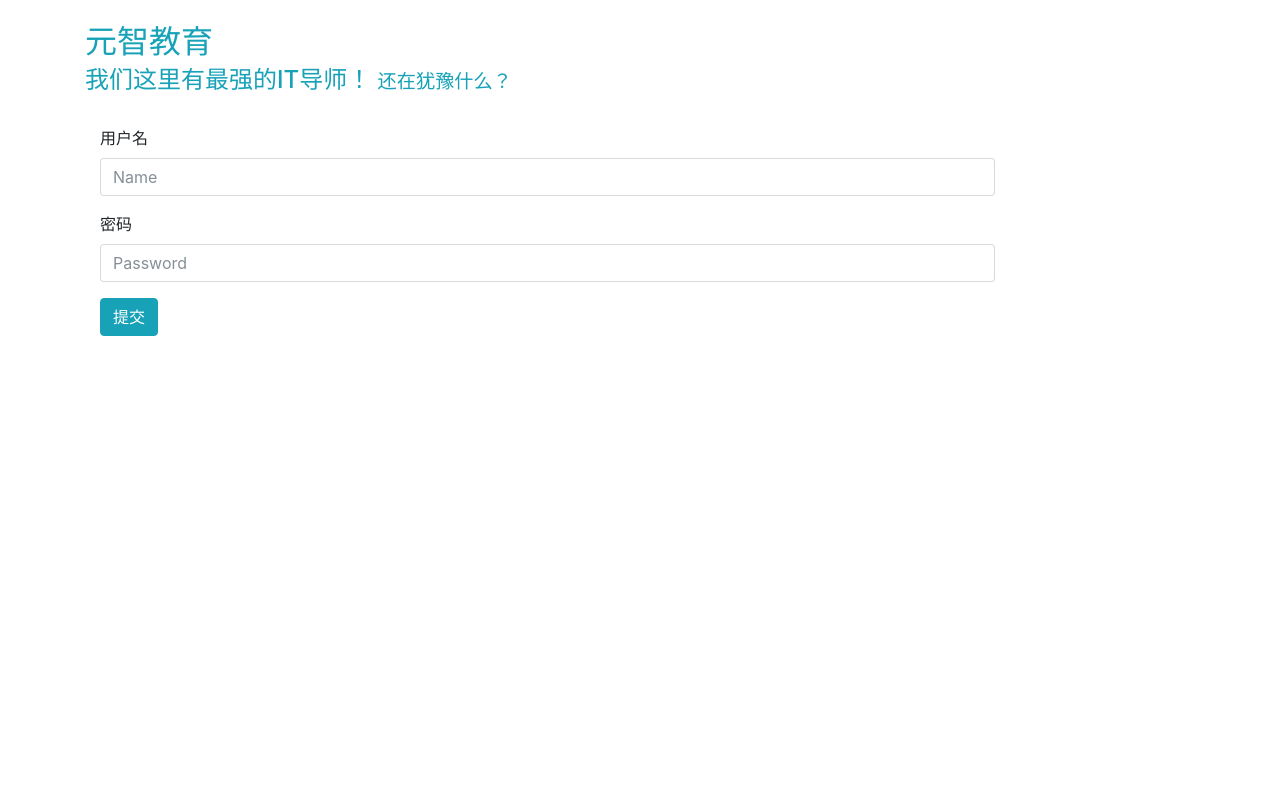
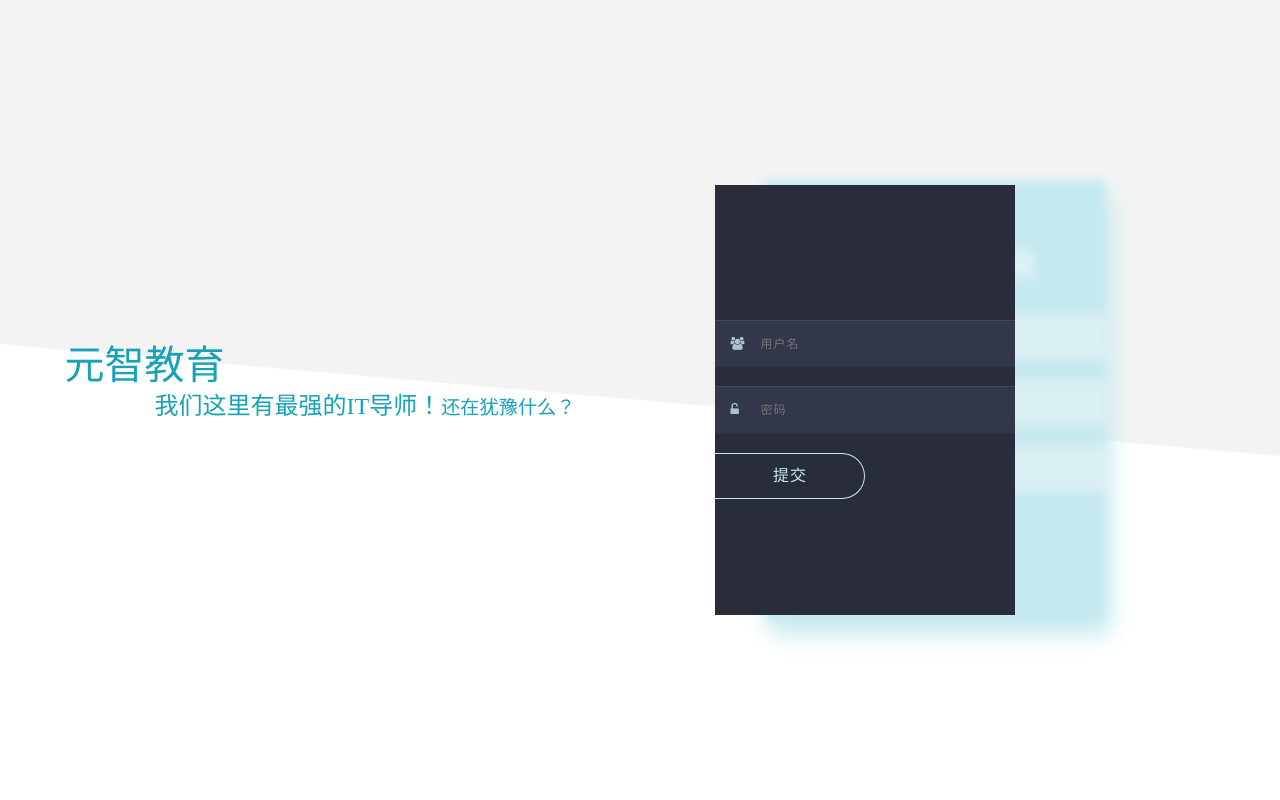
Before and after one commit to kechunlinbot/EducationPlatform, a Django app: page /register_stu/ in a window 1280 px wide. Run offline with Django 3.2, Linux system fonts and the light colour scheme; parts of the project's set-up code (start-up, migrations or seed data) failed here and were passed over; some libraries are stand-ins or nearby versions.

Commit message:
注册信息更新

```diff
--- /dev/null
+++ b/static/css/register_info_all.css
@@ -0,0 +1,469 @@
+@import url("https://fonts.googleapis.com/css?family=Lato:100,300,400");
+@import url("https://maxcdn.bootstrapcdn.com/font-awesome/4.7.0/css/font-awesome.min.css");
+
+.login .group input[type="text"], .login .group input[type="password"] {
+    width: 100%;
+    border: none;
+    color: #aaabb0;
+    padding: 14px 10px 14px 45px;
+    margin-top: 20px;
+    background: #33374a;
+    z-index: 2;
+    font-family: "Lato", sans-serif;
+    font-size: 12px;
+    letter-spacing: 1px;
+    position: relative;
+}
+.login .group input[type="text"]:focus + label::before, .login .group input[type="password"]:focus + label::before {
+    width: 100%;
+}
+
+.register .group input[type="text"], .register .group input[type="password"] {
+    width: 100%;
+    border: none;
+    color: #ffffff;
+    padding: 14px 10px 14px 45px;
+    margin-top: 20px;
+    background: #daeff2;
+    z-index: 2;
+    font-family: "Lato", sans-serif;
+    font-weight: 300;
+    font-size: 12px;
+    letter-spacing: 1px;
+    position: relative;
+}
+.register .group input[type="text"]::-webkit-input-placeholder, .register .group input[type="password"]::-webkit-input-placeholder {
+    color: #ffffff;
+}
+.register .group input[type="text"]:-ms-input-placeholder, .register .group input[type="password"]:-ms-input-placeholder {
+    color: #ffffff;
+}
+.register .group input[type="text"]::-ms-input-placeholder, .register .group input[type="password"]::-ms-input-placeholder {
+    color: #ffffff;
+}
+.register .group input[type="text"]::placeholder, .register .group input[type="password"]::placeholder {
+    color: #ffffff;
+}
+.register .group input[type="text"]:focus + label::before, .register .group input[type="password"]:focus + label::before {
+    width: 100%;
+}
+
+.panel .login input[type="submit"], .panel .register input[type="submit"] {
+    -ms-flex-item-align: start;
+    align-self: flex-start;
+    margin-top: 20px;
+    padding: 10px 0;
+    width: 150px;
+    background: transparent;
+    border-radius: 0 50px 50px 0;
+    border-left: none !important;
+    letter-spacing: 1px;
+    cursor: pointer;
+}
+
+@-webkit-keyframes loginOpen {
+    0% {
+        -webkit-transform: translateX(140px);
+        transform: translateX(140px);
+    }
+    50% {
+        -webkit-transform: translateX(-145px);
+        transform: translateX(-145px);
+    }
+    100% {
+        -webkit-transform: translateX(140px);
+        transform: translateX(140px);
+        z-index: -1;
+    }
+}
+
+@keyframes loginOpen {
+    0% {
+        -webkit-transform: translateX(140px);
+        transform: translateX(140px);
+    }
+    50% {
+        -webkit-transform: translateX(-145px);
+        transform: translateX(-145px);
+    }
+    100% {
+        -webkit-transform: translateX(140px);
+        transform: translateX(140px);
+        z-index: -1;
+    }
+}
+@-webkit-keyframes registerOpen {
+    0% {
+        -webkit-transform: translateX(-140px);
+        transform: translateX(-140px);
+    }
+    50% {
+        -webkit-transform: translateX(145px);
+        transform: translateX(145px);
+    }
+    100% {
+        -webkit-transform: translateX(-140px);
+        transform: translateX(-140px);
+    }
+}
+@keyframes registerOpen {
+    0% {
+        -webkit-transform: translateX(-140px);
+        transform: translateX(-140px);
+    }
+    50% {
+        -webkit-transform: translateX(145px);
+        transform: translateX(145px);
+    }
+    100% {
+        -webkit-transform: translateX(-140px);
+        transform: translateX(-140px);
+    }
+}
+@-webkit-keyframes loginClose {
+    0% {
+        -webkit-transform: translateX(140px);
+        transform: translateX(140px);
+        z-index: -1;
+    }
+    50% {
+        -webkit-transform: translateX(-145px);
+        transform: translateX(-145px);
+    }
+    100% {
+        -webkit-transform: translateX(140px);
+        transform: translateX(140px);
+        z-index: 1;
+    }
+}
+@keyframes loginClose {
+    0% {
+        -webkit-transform: translateX(140px);
+        transform: translateX(140px);
+        z-index: -1;
+    }
+    50% {
+        -webkit-transform: translateX(-145px);
+        transform: translateX(-145px);
+    }
+    100% {
+        -webkit-transform: translateX(140px);
+        transform: translateX(140px);
+        z-index: 1;
+    }
+}
+@-webkit-keyframes registerClose {
+    0% {
+        -webkit-transform: translateX(-140px);
+        transform: translateX(-140px);
+    }
+    50% {
+        -webkit-transform: translateX(145px);
+        transform: translateX(145px);
+    }
+    100% {
+        -webkit-transform: translateX(-140px);
+        transform: translateX(-140px);
+    }
+}
+@keyframes registerClose {
+    0% {
+        -webkit-transform: translateX(-140px);
+        transform: translateX(-140px);
+    }
+    50% {
+        -webkit-transform: translateX(145px);
+        transform: translateX(145px);
+    }
+    100% {
+        -webkit-transform: translateX(-140px);
+        transform: translateX(-140px);
+    }
+}
+* {
+    -webkit-box-sizing: border-box;
+    box-sizing: border-box;
+}
+
+input {
+    outline: none;
+}
+
+body {
+    display: -webkit-box;
+    display: -ms-flexbox;
+    display: flex;
+    -webkit-box-pack: center;
+    -ms-flex-pack: center;
+    justify-content: center;
+    -webkit-box-align: center;
+    -ms-flex-align: center;
+    align-items: center;
+    height: 100vh;
+    font-family: "华文细黑";
+    color: #aaabb0;
+}
+
+.bg {
+    width: 100%;
+    height: 50vh;
+    background: #f3f3f3;
+    position: absolute;
+    top: -80px;
+    left: 0;
+    padding-bottom: 80px;
+    -webkit-box-sizing: initial;
+    box-sizing: initial;
+    z-index: -1;
+    -webkit-transform: skewY(5deg);
+    transform: skewY(5deg);
+}
+
+.panel {
+    width: 640px;
+    height: auto;
+    display: -webkit-box;
+    display: -ms-flexbox;
+    display: flex;
+    -webkit-box-pack: center;
+    -ms-flex-pack: center;
+    justify-content: center;
+    -webkit-box-align: center;
+    -ms-flex-align: center;
+    align-items: center;
+}
+.panel .login {
+    width: 350px;
+    height: 430px;
+    background: #292c3b;
+    display: -webkit-box;
+    display: -ms-flexbox;
+    display: flex;
+    -webkit-box-pack: center;
+    -ms-flex-pack: center;
+    justify-content: center;
+    -webkit-box-align: center;
+    -ms-flex-align: center;
+    align-items: center;
+    -webkit-box-orient: vertical;
+    -webkit-box-direction: normal;
+    -ms-flex-direction: column;
+    flex-direction: column;
+    -webkit-transform: translateX(140px);
+    transform: translateX(140px);
+    position: relative;
+    z-index: 1;
+    -webkit-transition: -webkit-filter .5s;
+    transition: -webkit-filter .5s;
+    transition: filter .5s;
+    transition: filter .5s, -webkit-filter .5s;
+}
+.panel .login input[type="submit"] {
+    border: #c4e9ee solid 1px;
+    color: #c4e9ee;
+}
+.panel .register {
+    -webkit-transform: translateX(-110px);
+    transform: translateX(-110px);
+    position: relative;
+}
+.panel .register .button-open, .panel .register .button-close {
+    position: absolute;
+    width: 20px;
+    height: 20px;
+    top: 15px;
+    right: 15px;
+    cursor: pointer;
+    -webkit-transition: -webkit-transform .4s;
+    transition: -webkit-transform .4s;
+    transition: transform .4s;
+    transition: transform .4s, -webkit-transform .4s;
+    z-index: 9;
+}
+.panel .register .button-open::before, .panel .register .button-close::before {
+    content: '';
+    position: absolute;
+    width: 2px;
+    height: 100%;
+    background: #ffffff;
+    left: 10px;
+}
+.panel .register .button-open::after, .panel .register .button-close::after {
+    content: '';
+    position: absolute;
+    width: 2px;
+    height: 100%;
+    background: #ffffff;
+    left: 10px;
+    -webkit-transform: rotate(90deg);
+    transform: rotate(90deg);
+}
+.panel .register .inner {
+    -webkit-filter: blur(5px);
+    filter: blur(5px);
+    background: #c4e9ee;
+    -webkit-box-shadow: 5px 14px 20px 0 #c4e9ee;
+    box-shadow: 5px 14px 20px 0 #c4e9ee;
+    width: 100%;
+    width: 340px;
+    height: 440px;
+    display: -webkit-box;
+    display: -ms-flexbox;
+    display: flex;
+    -webkit-box-pack: center;
+    -ms-flex-pack: center;
+    justify-content: center;
+    -webkit-box-align: center;
+    -ms-flex-align: center;
+    align-items: center;
+    -webkit-box-orient: vertical;
+    -webkit-box-direction: normal;
+    -ms-flex-direction: column;
+    flex-direction: column;
+    -webkit-transition: -webkit-filter .5s;
+    transition: -webkit-filter .5s;
+    transition: filter .5s;
+    transition: filter .5s, -webkit-filter .5s;
+}
+.panel .register input[type="submit"] {
+    border: #ffffff solid 1px;
+    color: #ffffff;
+}
+
+.register h1 {
+    text-align: center;
+    font-weight: 100;
+    letter-spacing: 2px;
+    margin-top: 0;
+    color: #ffffff;
+}
+
+.register .group {
+    width: 100%;
+    position: relative;
+}
+.register .group i {
+    color: #ffffff;
+    position: absolute;
+    top: 36px;
+    left: 15px;
+    z-index: 3;
+    font-size: 13px;
+    opacity: .8;
+}
+.register .group label {
+    display: block;
+    position: absolute;
+    width: 100%;
+    height: 45px;
+    z-index: 1;
+    background: #c4e9ee;
+    top: 19px;
+}
+.register .group label::before {
+    content: '';
+    position: absolute;
+    width: 0;
+    height: 100%;
+    background: #c4e9ee;
+    -webkit-transition: width .5s;
+    transition: width .5s;
+}
+
+.login h1 {
+    text-align: center;
+    font-weight: 100;
+    letter-spacing: 2px;
+    margin-top: 0;
+}
+
+.login .group {
+    position: relative;
+    width: 100%;
+}
+.login .group i {
+    color: #c4e9ee;
+    position: absolute;
+    top: 36px;
+    left: 15px;
+    z-index: 3;
+    font-size: 13px;
+    opacity: .8;
+}
+.login .group label {
+    display: block;
+    position: absolute;
+    width: 100%;
+    height: 45px;
+    z-index: 1;
+    background: #42475f;
+    top: 19px;
+}
+.login .group label::before {
+    content: '';
+    position: absolute;
+    width: 0;
+    height: 100%;
+    background: #c4e9ee;
+    -webkit-transition: width .5s;
+    transition: width .5s;
+}
+
+.button-close {
+    visibility: hidden;
+}
+
+input[id="switch-open"]:checked ~ .login {
+    -webkit-filter: blur(5px);
+    filter: blur(5px);
+    -webkit-animation: loginOpen forwards .8s;
+    animation: loginOpen forwards .8s;
+}
+input[id="switch-open"]:checked ~ .register {
+    -webkit-animation: registerOpen forwards .8s;
+    animation: registerOpen forwards .8s;
+}
+input[id="switch-open"]:checked ~ .register > .inner {
+    -webkit-filter: blur(0);
+    filter: blur(0);
+}
+input[id="switch-open"]:checked ~ .register .button-open {
+    visibility: hidden;
+    -webkit-transform: rotate(45deg);
+    transform: rotate(45deg);
+}
+input[id="switch-open"]:checked ~ .register .button-close {
+    visibility: visible;
+    -webkit-transform: rotate(45deg);
+    transform: rotate(45deg);
+}
+
+input[id="switch-close"]:checked ~ .login {
+    -webkit-animation: loginClose forwards .8s;
+    animation: loginClose forwards .8s;
+}
+input[id="switch-close"]:checked ~ .register {
+    -webkit-animation: registerClose forwards .8s;
+    animation: registerClose forwards .8s;
+}
+input[id="switch-close"]:checked ~ .register > .inner {
+    -webkit-filter: blur(5px);
+    filter: blur(5px);
+}
+
+input[type="radio"] {
+    display: none;
+}
+h1{
+    font-family:"华文细黑";
+    margin-top: -60px;
+}
+h4{
+    font-family:"华文细黑";
+    margin-top: 20px;
+    margin-left: -70px;
+}
+#warning{
+    display: none;
+    margin: 20px 0 0 0;
+}
--- a/templates/register_info_stu.html
+++ b/templates/register_info_stu.html
@@ -5,44 +5,59 @@
   <meta charset="utf-8">
   <meta name="viewport" content="width=device-width, initial-scale=1">
   <link rel="stylesheet" href="https://cdn.bootcss.com/bootstrap/4.0.0-beta/css/bootstrap.min.css">
+    <link rel="stylesheet" href="../static/css/register_info_all.css">
   <script src="https://cdn.bootcss.com/jquery/3.2.1/jquery.min.js"></script>
   <script src="https://cdn.bootcss.com/popper.js/1.12.5/umd/popper.min.js"></script>
   <script src="https://cdn.bootcss.com/bootstrap/4.0.0-beta/js/bootstrap.min.js"></script>
 </head>
 <body>
-<div class="container">
-    <br>
-    <h2 class="text-info">元智教育</h2>
-    <h4 class="text-info">我们这里有最强的IT导师！
-        <small>还在犹豫什么？</small>
-    </h4>
-    <br>
-    <form class="form-horizontal" action="{% url 'register_info_stu' %}" method="post">
-        <div class="form-group">
-            <label for="inputName" class="col-sm-2 control-label">
-                <a data-toggle="tooltip" data-placement="top" title="必须是英文名哦！">用户名</a>
-            </label>
-            <div class="col-sm-10">
-                <input type="text" class="form-control" id="inputName" name="name" placeholder="Name">
+    <div class="bg"></div>
+    <h1 class="text-info">元智教育</h1>
+    <h4 class="text-info">我们这里有最强的IT导师！<small>还在犹豫什么？</small></h4><br>
+<div class="panel">
+    <input type="radio" id="switch-open" name="switch"/>
+    <input type="radio" id="switch-close" name="switch"/>
+    <div class="login">
+
+        <div class="group"><i class="fa fa-users" aria-hidden="true"></i>
+            <input type="text" id="user" placeholder="用户名"/>
+            <label title="必须是英文名！"></label>
+        </div>
+        <div class="group"><i class="fa fa-unlock-alt" aria-hidden="true"></i>
+            <input type="password" id="password" placeholder="密码"/>
+            <label title="特殊字符只接受 _"></label>
+        </div>
+        <div id="warning">
+            <p>请输入正确的用户名和密码!</p>
+        </div>
+        <input id="infobtn" type="submit" value="提交"/>
+    </div>
+    <div class="register">
+        <div class="inner">
+            <h1>REGISTER</h1>
+            <div class="group"><i class="fa fa-user" aria-hidden="true"></i>
+                <input type="text" id="name" placeholder="Name"/>
+                <label for="name"></label>
+            </div>
+            <div class="group"><i class="fa fa-envelope" aria-hidden="true"></i>
+                <input type="text" placeholder="E-Mail"/>
+                <label for="email"></label>
+            </div>
+            <div class="group"><i class="fa fa-unlock-alt" aria-hidden="true"></i>
+                <input type="password" placeholder="Password"/>
+                <label for="password"></label>
+            </div>
+            <input type="submit" value="REGISTER"/>
         </div>
     </div>
-        <div class="form-group">
-            <label for="inputPassword3" class="col-sm-2 control-label">
-                <a data-toggle="tooltip" data-placement="top" title="特殊字符只接受 _">密码</a>
-            </label>
-            <div class="col-sm-10">
-                <input type="password" class="form-control" name="password" id="inputPassword3" placeholder="Password">
 </div>
-        </div>
-        <p style="color: red">{{ msg }}{% for key, err in stu_reg_form.errors.items %}
-            {{ err }}
-        {% endfor %}</p>
-        <div class="form-group">
-            <div class="col-sm-offset-2 col-sm-10"><input type="submit" class="btn btn-info" value="提交">
-            </div>
-        </div>
-        {% csrf_token %}
-    </form>
-</div>
+    <script type="text/javascript">
+        $("#infobtn").click(
+            function () {
+                if($('#user').val()==''||$('#password').val()==''){
+                    $("#warning").css("display","inline");
+                }
+            });
+    </script>
 </body>
 </html>
```
Also changed, not shown: templates/register_info_tea.html (+45 -30 lines). Lines whose indentation alone changed are shown as unchanged.
